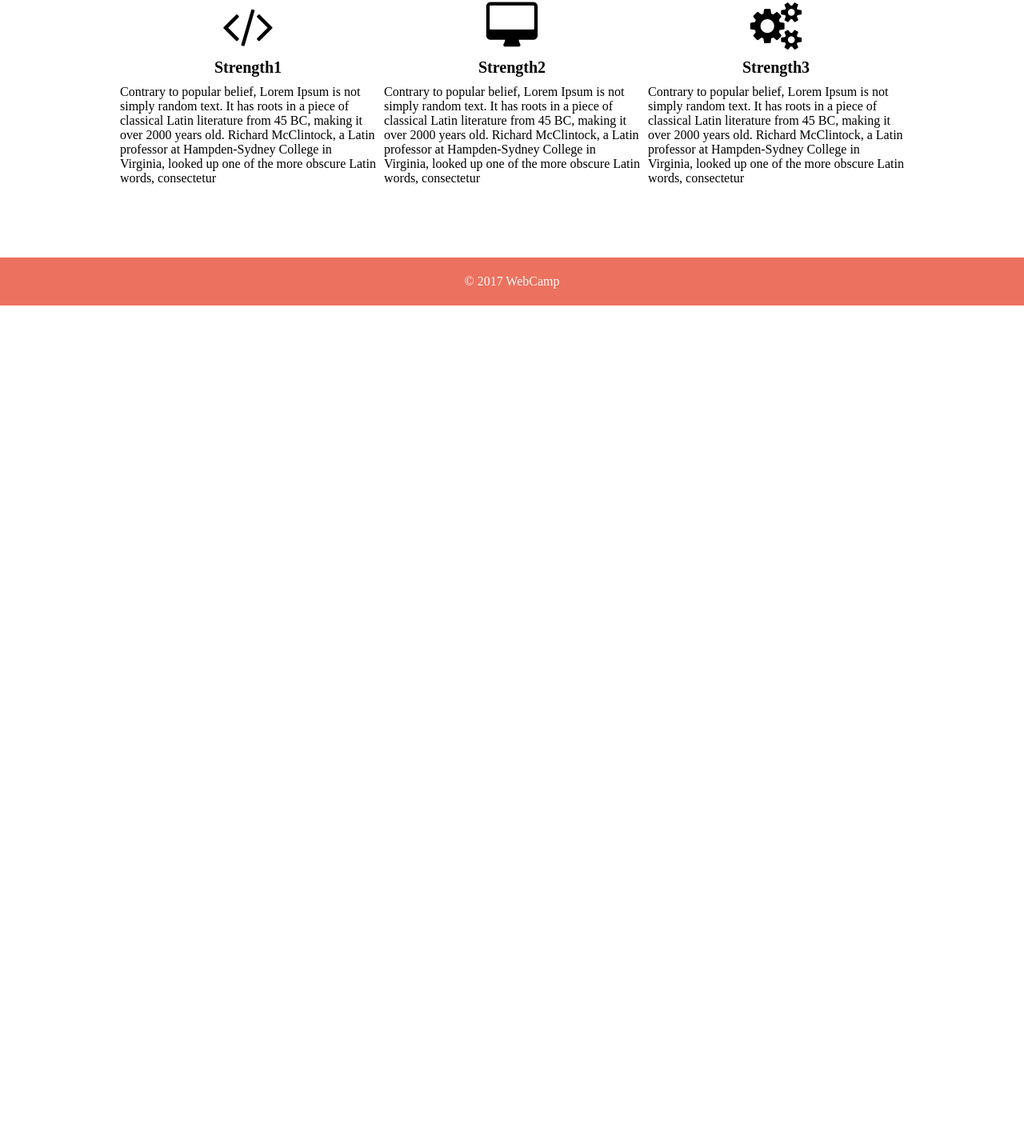
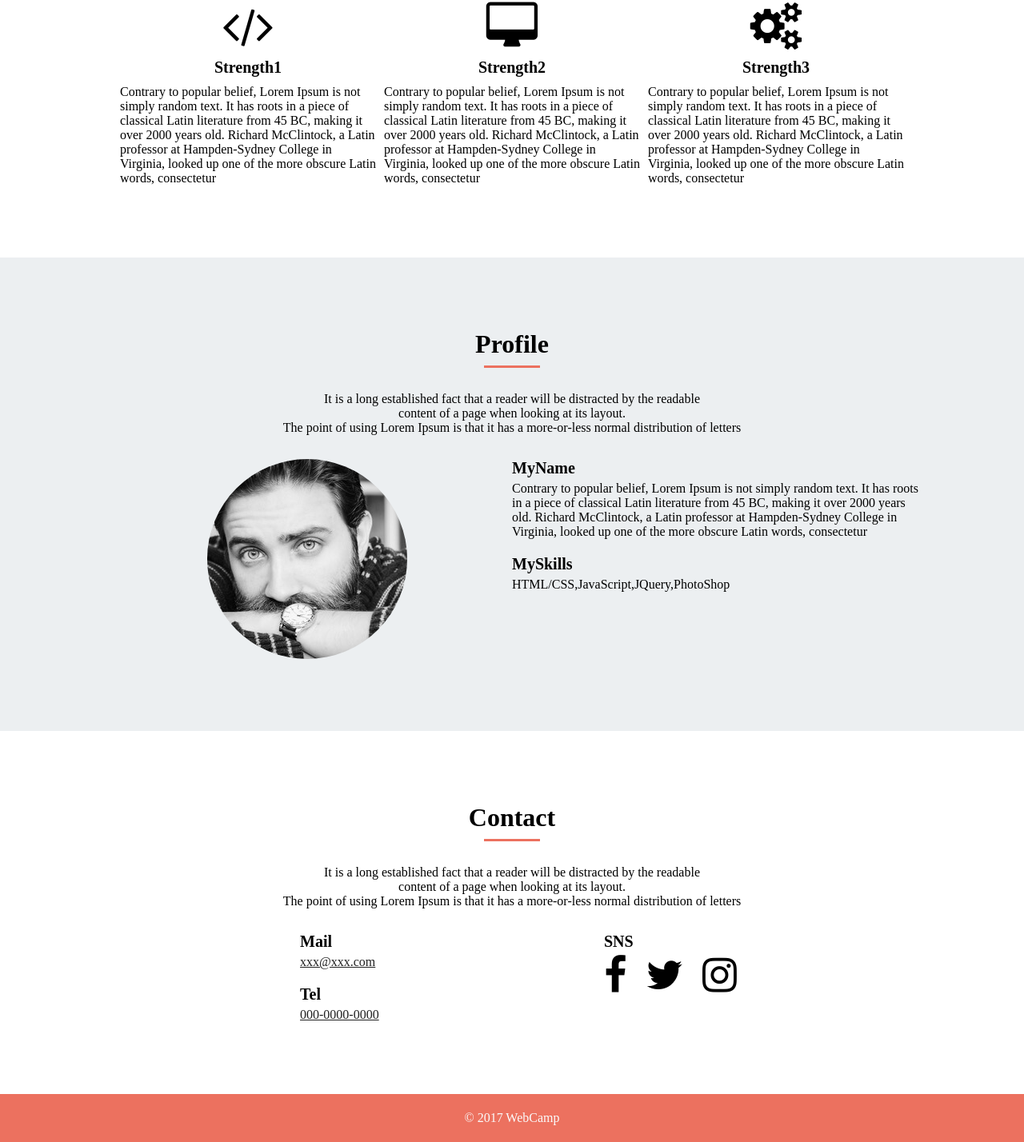
Before and after one commit to kotakaa/Mysite, a plain HTML site: page index.html in a window 1280 px wide. Shown: the part 1821-3249 px from the top of the page at 80% size. Before the commit the page ends 2203 px from the top, so only its background shows below. Drawn offline with Linux system fonts and the light colour scheme.

Commit message:
Add contact/profile
pageのfront実装

```diff
--- a/index.html
+++ b/index.html
@@ -10,7 +10,6 @@
   <link rel="shortcut icon" href="img/favicon.ico">
 </head>
 <body>
-  <!-- ヘッダー -->
   <header>
     <div class="header-box clearfix">
       <nav>
@@ -36,14 +35,12 @@
       </nav>
     </div>
   </header>
-  <!-- トップ -->
   <section>
     <div class="main-img" id="main">
       <h1 class="main-title">Lorem Ipsum</h1>
       <div class="main-text">simply dummy text of the printing</div>
     </div>
   </section>
-  <!-- ポートフォリオ  -->
   <section>
     <div class="portfolio-box" id="portfolio">
       <div class="portfolio-center">
@@ -64,7 +61,6 @@
       </div>
     </div>
   </section>
-  <!-- feature -->
   <section>
     <div class="feature-box" id="feature">
       <div class="feature-center">
@@ -100,11 +96,63 @@
       </div>
     </div>
   </section>
-  <!-- profile -->
-  <section></section>
-  <!-- 問い合わせ -->
-  <section></section>
-  <!-- fooder -->
+  <section>
+    <div class="profile-box " id="profile">
+      <div class="profile-center">
+        <h2 class="profile-title">Profile</h2>
+        <p class="profile-text">
+          It is a long established fact that a reader will be distracted by the readable<br>
+          content of a page when looking at its layout.<br>
+          The point of using Lorem Ipsum is that it has a more-or-less normal distribution of letters
+        </p>
+        <div class="profile-group clearfix">
+          <div class="profile-left">
+            <div class="picture"></div>
+          </div>
+          <div class="profile-right">
+            <h3 class="introduction-title">MyName</h3>
+            <p class="introduction-text">
+              Contrary to popular belief, Lorem Ipsum is not simply random text. It has roots in a piece of classical Latin literature from 45 BC, making it over 2000 years old. Richard McClintock, a Latin professor at Hampden-Sydney College in Virginia, looked up one of the more obscure Latin words, consectetur
+            </p>
+            <h3 class="introduction-title">MySkills</h3>
+            <p class="introduction-text">
+              HTML/CSS,JavaScript,JQuery,PhotoShop
+            </p>
+          </div>
+        </div>
+      </div>
+    </div>
+  </section>
+  <section>
+    <div class="contact-box " id="contact">
+      <div class="contact-center">
+        <h2 class="contact-title">Contact</h2>
+        <p class="contact-text">
+          It is a long established fact that a reader will be distracted by the readable<br>
+          content of a page when looking at its layout.<br>
+          The point of using Lorem Ipsum is that it has a more-or-less normal distribution of letters
+        </p>
+        <div class="contact-group clearfix">
+          <div class="contact-left">
+            <div class="contact-left-center">
+              <h3 class="information-title">Mail</h3>
+              <a href="mailto:xxx@xxx.com" class="information-text">xxx@xxx.com</a>
+              <h3 class="information-title">Tel</h3>
+              <a href="tel:000-0000-0000" class="information-text">000-0000-0000</a>
+            </div>
+          </div>
+          <div class="contact-right">
+            <div class="contact-right-center">
+              <h3 class="information-title">SNS</h3>
+              <i class="fa fa-facebook icon" aria-hidden="true"></i>
+              <i class="fa fa-twitter icon" aria-hidden="true"></i>
+              <i class="fa fa-instagram icon" aria-hidden="true"></i>
+            </div>
+          </div>
+        </div>
+      </div>
+    </div>
+  </section>
   <footer>
     <div class="fooder-text">© 2017 WebCamp</div>
   </footer>
--- a/style.css
+++ b/style.css
@@ -60,18 +60,6 @@ header{
   color: #FAFAFA;
 }
 
-/* フッダー */
-footer{
-  width: 100%;
-  height: 60px;
-  background-color: #EC715F;
-}
-.fooder-text{
-  font-size: 16px;
-  color: #FAFAFA;
-  text-align: center;
-  line-height: 60px;
-}
 /* ポートフォリオ */
 .portfolio-box{
   width: 100%;
@@ -205,3 +193,161 @@ footer{
 .fa.fa-cogs.icon{
   font-size: 60px;
 }
+
+/* プロフィール */
+.profile-box{
+  width: 100%;
+  background-color: #ECEFF1;
+}
+.profile-center{
+  width: 1024px;
+  margin: 0 auto;
+  text-align: center;
+}
+.profile-title{
+  font-size: 32px;
+  color: #000;
+  padding-top: 90px;
+  font-weight: bold;
+}
+.profile-title::after {
+  content: "";
+  display: block;
+  width: 70px;
+  height: 3px;
+  margin: 8px auto 0 auto;
+  background-color: #EC715F;
+}
+.profile-text{
+  padding: 30px 0;
+  font-size: 16px;
+  color: #000;
+}
+.profile-group{
+  height: auto;
+  padding-bottom: 90px;
+  width: 1024px;
+}
+/* 左 */
+.profile-left{
+  width: 50%;
+  float: left;
+}
+
+.picture{
+  width: 250px;
+  height: 250px;
+  margin: 0 auto;
+  border-radius: 50%;
+  background-image: url(img/my-icon.jpg);
+}
+/* 右 */
+.profile-right{
+  width: 50%;
+  float: right;
+}
+.introduction-title{
+  font-weight: bold;
+  font-size: 20px;
+  text-align: left;
+  margin: 20px 0 5px 0;
+}
+.introduction-text{
+  font-size: 16px;
+  color: #000;
+  text-align: left;
+}
+.introduction-title:first-child {
+  margin-top: 0;
+}
+/* 問い合わせ */
+.contact-box{
+  width: 100%;
+}
+.contact-center{
+  width: 800px;
+  margin: 0 auto;
+  text-align: center;
+}
+.contact-title{
+  font-size: 32px;
+  color: #000;
+  padding-top: 90px;
+  font-weight: bold;
+}
+.contact-title::after {
+  content: "";
+  display: block;
+  width: 70px;
+  height: 3px;
+  margin: 8px auto 0 auto;
+  background-color: #EC715F;
+}
+.contact-text{
+  padding: 30px 0;
+  font-size: 16px;
+  color: #000;
+}
+.contact-group{
+  padding-bottom: 90px;
+}
+
+.contact-left{
+  width: 50%;
+  float: left;
+}
+.contact-left-center{
+  width: 130px;
+  margin: 0 auto;
+  text-align: left;
+}
+.contact-right{
+  width: 50%;
+  float: right;
+}
+.contact-right-center{
+  width: 170px;
+  margin: 0 auto;
+  text-align: left;
+}
+.information-title{
+  font-weight: bold;
+  font-size: 20px;
+  margin: 20px 0 5px 0;
+}
+.information-title:first-child {
+  margin-top: 0;
+}
+.information-text{
+  text-decoration: underline;
+  color: #212121;
+  margin: 5px 0 20px 0;
+}
+.information-text:last-child{
+  margin-bottom: 0;
+}
+
+
+.fa.fa-facebook.icon{
+  font-size: 50px;
+  margin-right: 20px;
+}
+.fa.fa-twitter.icon{
+  font-size: 50px;
+  margin-right: 20px;
+}
+.fa.fa-instagram.icon{
+  font-size: 50px;
+}
+/* フッダー */
+footer{
+  width: 100%;
+  height: 60px;
+  background-color: #EC715F;
+}
+.fooder-text{
+  font-size: 16px;
+  color: #FAFAFA;
+  text-align: center;
+  line-height: 60px;
+}
```
Also changed, not shown: 1 other file.
